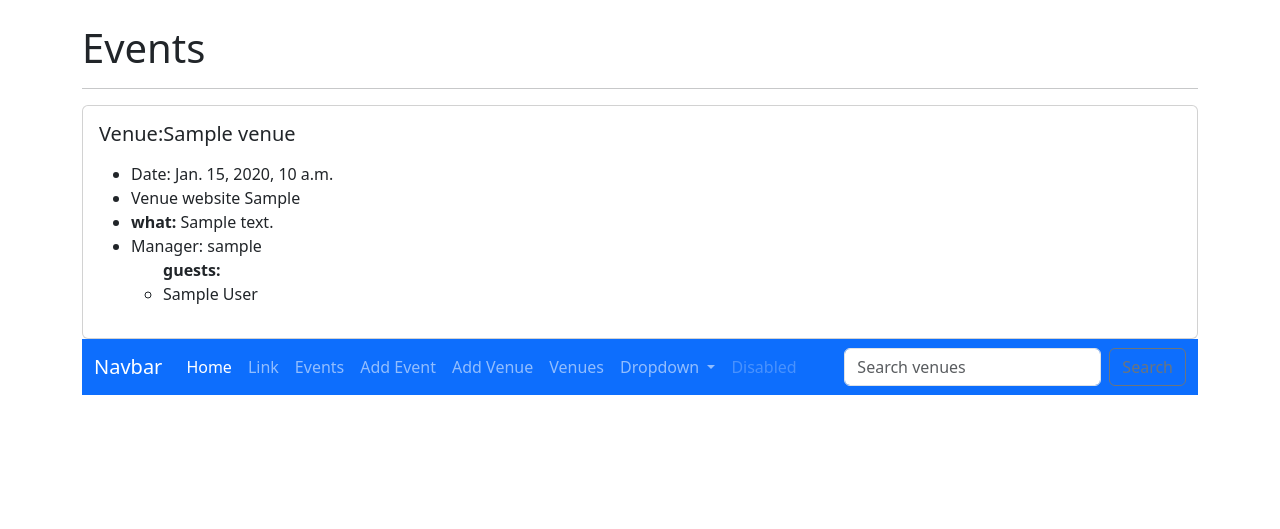
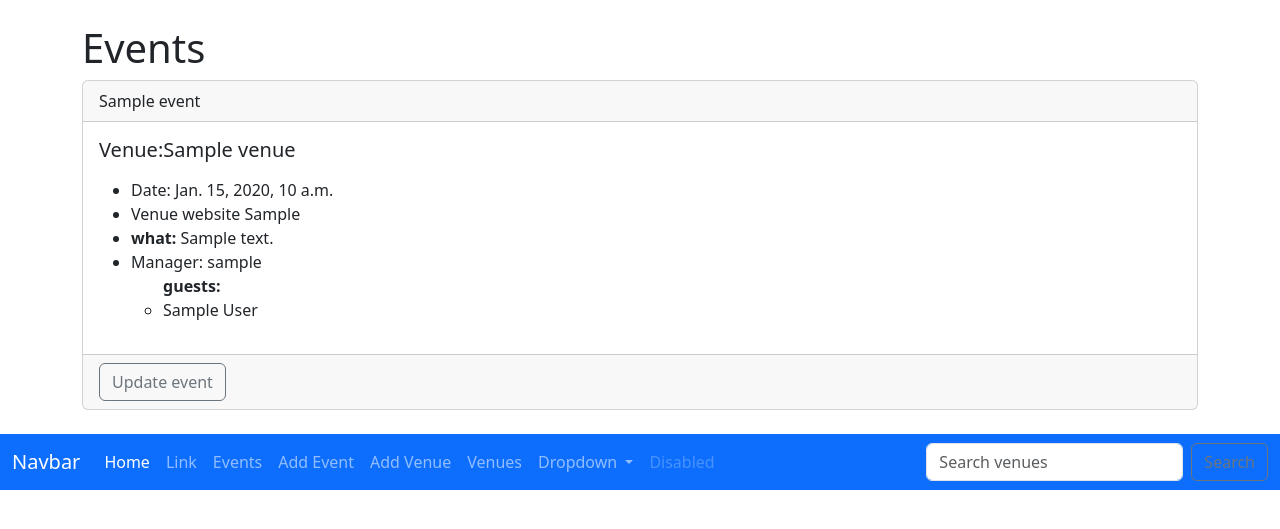
Before and after one commit to jfeldman777/club, a Django app: page /events in a window 1280 px wide. Shown: the part 56-585 px from the top of the page. Run offline with Django 4.2, Linux system fonts and the light colour scheme; tables that the repository leaves empty hold one stand-in row (values such as "Sample post").

Commit message:
lesson 10 end

```diff
--- a/events/models.py
+++ b/events/models.py
@@ -28,7 +28,7 @@ class Event(models.Model):
     #venue = models.CharField(max_length=120)
     manager = models.ForeignKey(User,blank=True,null=True,on_delete=models.SET_NULL)
     description = models.TextField(blank=True)
-    attendee = models.ManyToManyField(MyClubUser)
+    attendee = models.ManyToManyField(MyClubUser,null=True,blank=True)
 
     def __str__(self):
         return self.name
--- a/events/templates/events/event_list.html
+++ b/events/templates/events/event_list.html
@@ -3,12 +3,9 @@
 {% block content %}
 
 <h1>Events</h1>
-<hr/>
 {% for event in event_list %}
 <div class="card">
-  <div class="card-header>"
-    {{event}}
-    </div>
+  <div class="card-header"> {{event}} </div>
 <div class="card-body">
 <h5 class="card-title">Venue:{{event.venue}}</h5>
 <p class="card-text">
@@ -28,17 +25,19 @@ Venue website
 Manager:  {{ event.manager }}
 </li>
 <ul><b>guests:</b>
+
 {% for user in  event.attendee.all %}
-<li>
-  {{user }}
-</li>
-
+<li>  {{user }}</li>
 {% endfor %}
 </ul>
 
 </ul>
 </p></div>
+<div class="card-footer text-muted">
+  <a href="{% url 'update-event' event.id %}" class="btn btn-outline-secondary">
+  Update event</a></div>
 </div>
+<br/>
 {% endfor %}
 
 
--- a/events/urls.py
+++ b/events/urls.py
@@ -8,8 +8,7 @@ urlpatterns = [
     path('events',views.all_events,name='list-events'),
     path('add_venue',views.add_venue,name='add-venue'),
     path('add_event',views.add_event,name='add-event'),
-
-
+    path('update_event/<event_id>',views.update_event,name='update-event'),
     path('list_venues',views.list_venues,name='list-venues'),
     path('show_venue/<venue_id>',views.show_venue,name='show-venue'),
     path('update_venue/<venue_id>',views.update_venue,name='update-venue'),
--- a/events/views.py
+++ b/events/views.py
@@ -43,6 +43,18 @@ def  update_venue(request, venue_id):
 
     return render(request,"events/update_venue.html", {
 'venue':venue,
+'form':form
+    })
+
+def  update_event(request, event_id):
+    event = Event.objects.get(pk=event_id)
+    form = EventForm(request.POST or None, instance=event)
+    if form.is_valid():
+        form.save()
+        return redirect('list-events')
+
+    return render(request,"events/update_event.html", {
+'event':event,
 'form':form
     })
 
```
Also changed, not shown: events/templates/events/update_event.html (added, +17 -0 lines), events/migrations/0005_alter_event_attendee.py (added), events/migrations/0006_alter_event_attendee.py (added).
